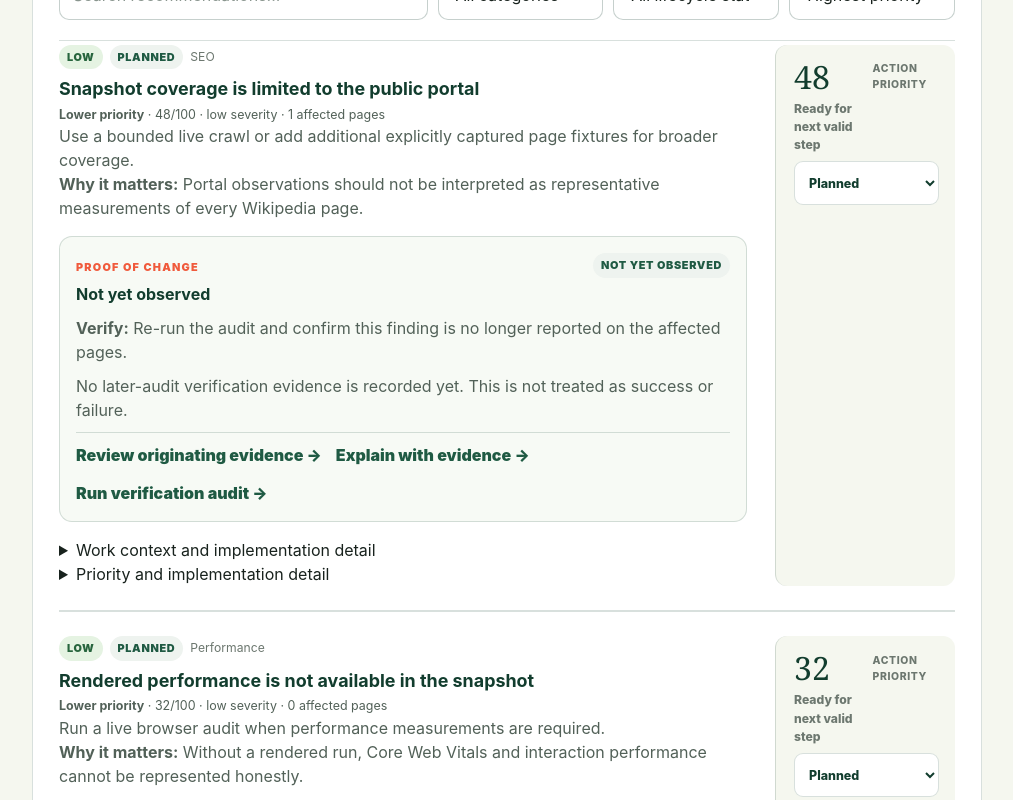
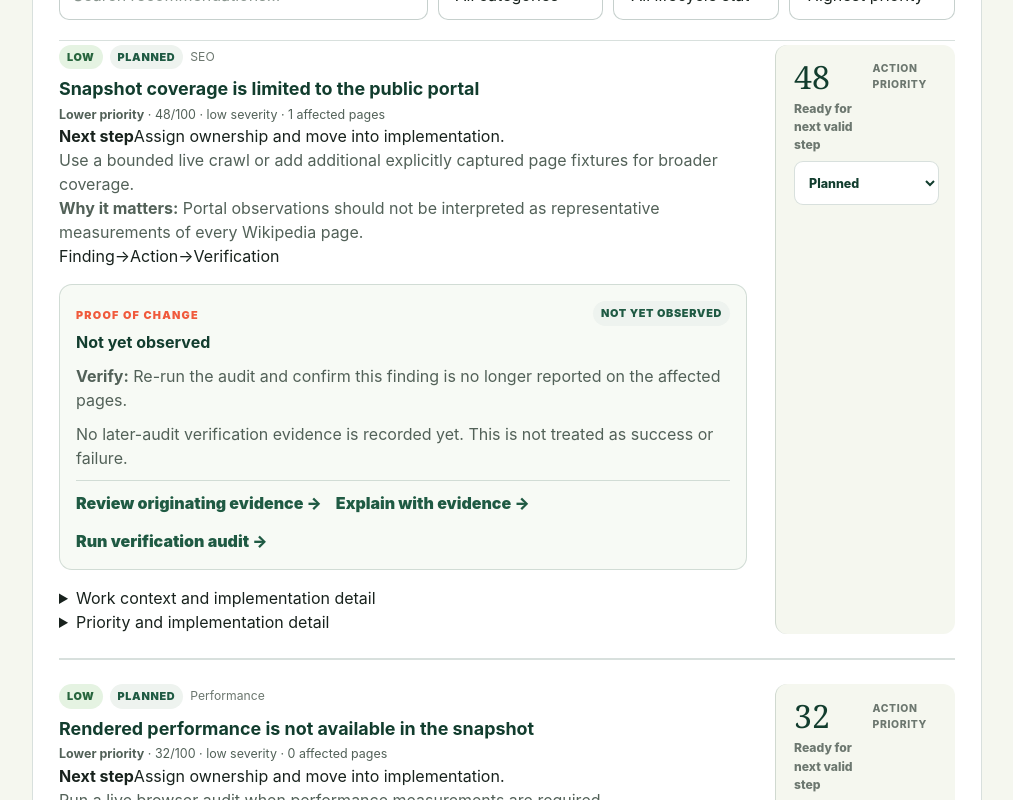
Before and after one commit to ottimosite/ottimo, a React (Vite) app: page /app/recommendations in a window 1280 px wide. Shown: the part 880-1680 px from the top of the page, without its empty margins (256-1269 px from the left). Built offline with nearby package versions, Linux system fonts and the light colour scheme.

Commit message:
feat: refine actions verification workflow

```diff
--- a/src/features/recommendations/Recommendations.tsx
+++ b/src/features/recommendations/Recommendations.tsx
@@ -226,9 +226,9 @@ export function Recommendations() {
               </div>
 
               <h3>{action.title}</h3>
-              <p className="recommendation-priority"><strong>{priorityLabel(action.priorityScore)}</strong> · {action.priorityScore}/100 · {action.severity} severity · {action.affectedPages.length} affected pages</p>
+              <p className="recommendation-priority"><strong>{priorityLabel(action.priorityScore)}</strong> · {action.priorityScore}/100 · {action.severity} severity · {action.affectedPages.length} affected pages</p><div className="action-next-step" aria-label={`Next step for ${action.title}`}><strong>Next step</strong><span>{blocked ? 'Complete the prerequisite before implementation.' : action.lifecycleStatus === 'planned' ? 'Assign ownership and move into implementation.' : action.lifecycleStatus === 'in_progress' ? 'Complete implementation, then request verification.' : action.lifecycleStatus === 'verification' ? 'Run a verification audit and inspect the observed evidence.' : action.lifecycleStatus === 'failed' ? 'Review the failed evidence and return to implementation.' : action.lifecycleStatus === 'inconclusive' ? 'Collect stronger evidence before treating the change as verified.' : 'Review the verification evidence and decide what to address next.'}</span></div>
               <p>{action.implementationSteps[1]}</p>
-              <p><strong>Why it matters:</strong> {action.expectedOutcome}</p>
+              <p><strong>Why it matters:</strong> {action.expectedOutcome}</p><div className="action-evidence-chain" aria-label={`Evidence chain for ${action.title}`}><span>Finding</span><span>→</span><span>Action</span><span>→</span><span>Verification</span></div>
 
               {blocked && <div className="dependency-warning" role="status">
                 <strong>Blocked by prerequisite{dependencies.length === 1 ? '' : 's'}:</strong>
```
